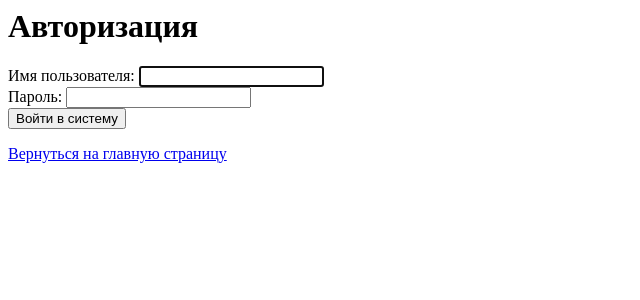
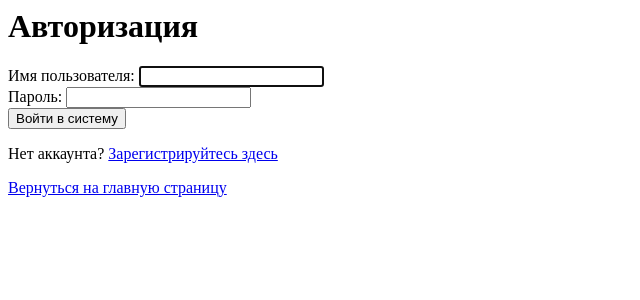
Before and after one commit to whykunchik/ai_parking, a Django app: page /login/ in a window 1280 px wide. Shown: the top 300 px of the page, without its empty margins (0-640 px from the left). Run offline with Django 5.2, Linux system fonts and the light colour scheme.

Commit message:
обновление шаблона для входа в аккаунт

```diff
--- a/catalog/templates/users/login.html
+++ b/catalog/templates/users/login.html
@@ -24,6 +24,7 @@
     </form>
 
     <div>
+        <p>Нет аккаунта? <a href="{% url 'register' %}">Зарегистрируйтесь здесь</a></p>
         <a href="{% url 'home' %}">Вернуться на главную страницу</a>
     </div>
 </body>
```
